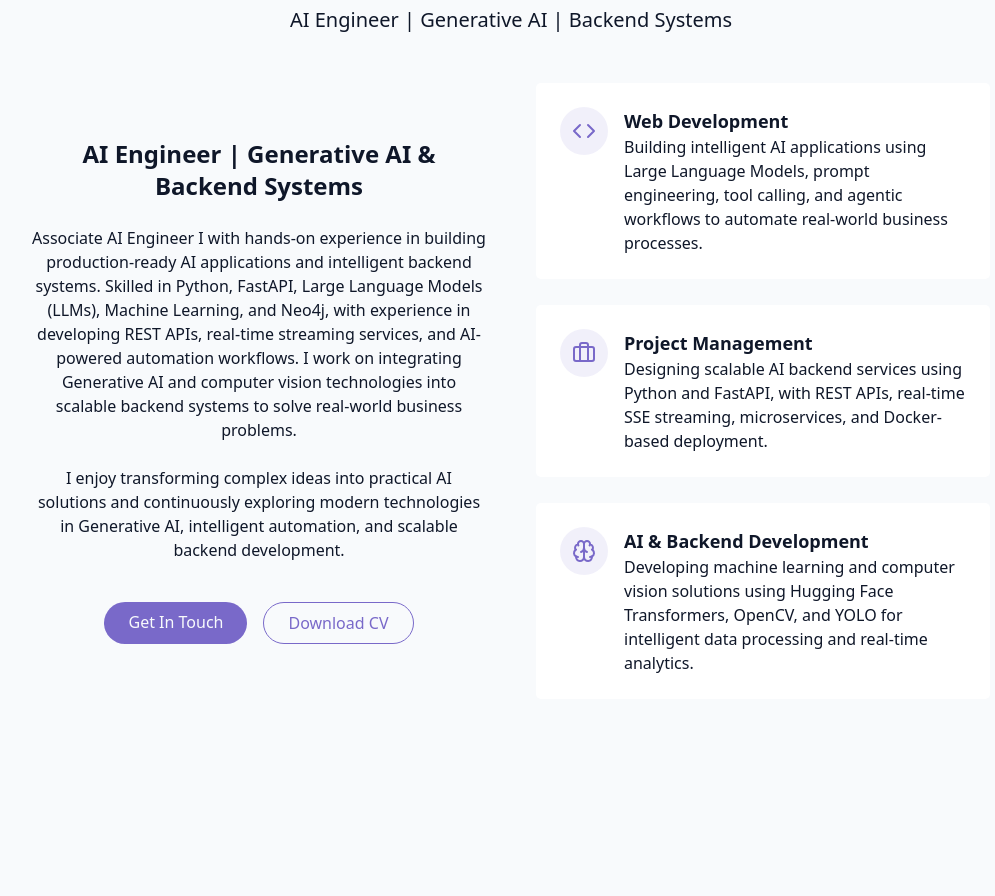
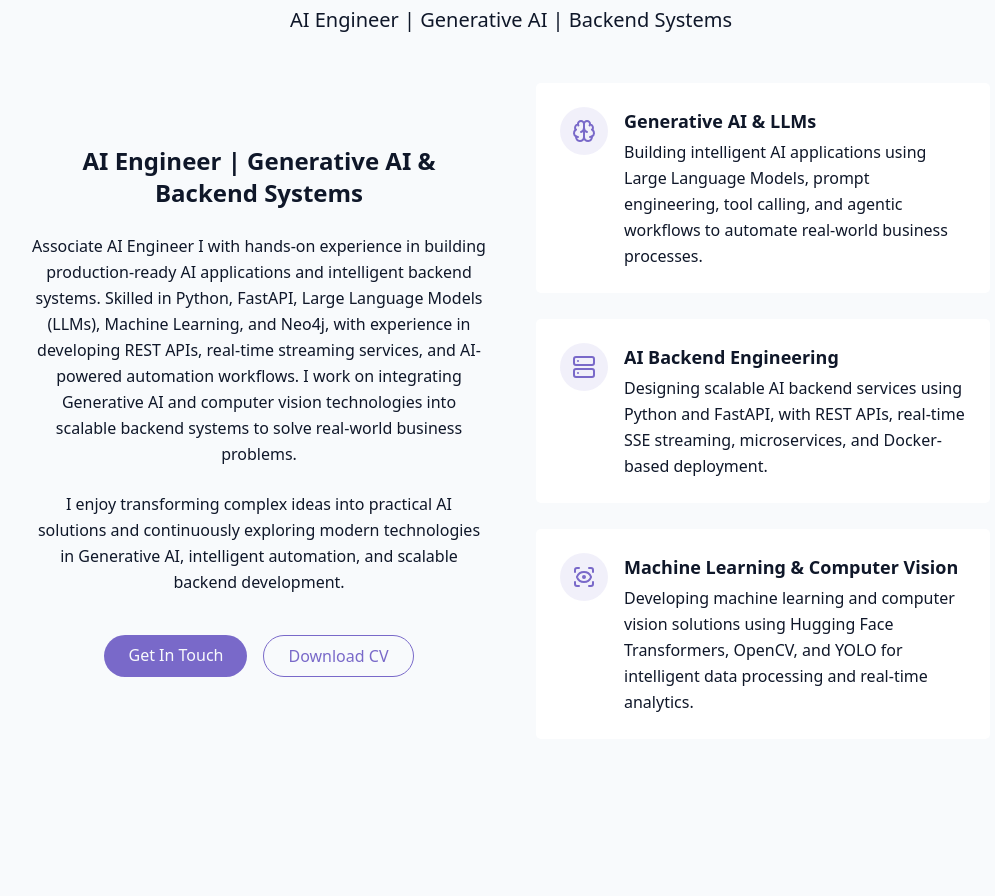
Before and after one commit to anmjain1409/Portfolio, a React (Vite) app: page / in a window 1280 px wide. Shown: the part 938-1834 px from the top of the page, without its empty margins (129-1124 px from the left). Built offline with nearby package versions, Linux system fonts and the light colour scheme.

Commit message:
Update AboutSection.jsx

```diff
--- a/src/components/AboutSection.jsx
+++ b/src/components/AboutSection.jsx
@@ -1,39 +1,43 @@
-import { Briefcase, Code, Brain } from "lucide-react";
+import { Brain, Server, ScanEye } from "lucide-react";
 
 export const AboutSection = () => {
   return (
     <section id="about" className="py-24 px-4 relative">
       <div className="container mx-auto max-w-5xl">
+        {/* Section Header */}
         <h2 className="text-3xl md:text-4xl font-bold mb-2 text-center">
           Hi, I'm <span className="text-primary">Anmol Jain</span>
         </h2>
+
         <h3 className="text-xl text-muted-foreground text-center mb-12">
           AI Engineer | Generative AI | Backend Systems
         </h3>
 
         <div className="grid grid-cols-1 md:grid-cols-2 gap-12 items-center">
+          {/* Left Content */}
           <div className="space-y-6">
             <h3 className="text-2xl font-semibold">
               AI Engineer | Generative AI & Backend Systems
             </h3>
 
-            <p className="text-muted-foreground">
+            <p className="text-muted-foreground leading-relaxed">
               Associate AI Engineer I with hands-on experience in building
               production-ready AI applications and intelligent backend systems.
               Skilled in Python, FastAPI, Large Language Models (LLMs), Machine
               Learning, and Neo4j, with experience in developing REST APIs,
               real-time streaming services, and AI-powered automation workflows.
-              I work on integrating Generative AI and computer vision technologies
-              into scalable backend systems to solve real-world business problems.
-
+              I work on integrating Generative AI and computer vision
+              technologies into scalable backend systems to solve real-world
+              business problems.
             </p>
 
-            <p className="text-muted-foreground">
+            <p className="text-muted-foreground leading-relaxed">
               I enjoy transforming complex ideas into practical AI solutions and
               continuously exploring modern technologies in Generative AI,
               intelligent automation, and scalable backend development.
             </p>
 
+            {/* Action Buttons */}
             <div className="flex flex-col sm:flex-row gap-4 pt-4 justify-center">
               <a href="#contact" className="cosmic-button">
                 Get In Touch
@@ -50,17 +54,24 @@ export const AboutSection = () => {
             </div>
           </div>
 
+          {/* Right Cards */}
           <div className="grid grid-cols-1 gap-6">
             {/* Generative AI & LLMs */}
             <div className="gradient-border p-6 card-hover">
               <div className="flex items-start gap-4">
-                <div className="p-3 rounded-full bg-primary/10">
-                  <Code className="h-6 w-6 text-primary" />
+                <div className="p-3 rounded-full bg-primary/10 shrink-0">
+                  <Brain className="h-6 w-6 text-primary" />
                 </div>
+
                 <div className="text-left">
-                  <h4 className="font-semibold text-lg">Web Development</h4>
-                  <p className="text-muted-foreground">
-                    Building intelligent AI applications using Large Language Models, prompt engineering, tool calling, and agentic workflows to automate real-world business processes.
+                  <h4 className="font-semibold text-lg">
+                    Generative AI & LLMs
+                  </h4>
+
+                  <p className="text-muted-foreground mt-1 leading-relaxed">
+                    Building intelligent AI applications using Large Language
+                    Models, prompt engineering, tool calling, and agentic
+                    workflows to automate real-world business processes.
                   </p>
                 </div>
               </div>
@@ -69,13 +80,19 @@ export const AboutSection = () => {
             {/* AI Backend Engineering */}
             <div className="gradient-border p-6 card-hover">
               <div className="flex items-start gap-4">
-                <div className="p-3 rounded-full bg-primary/10">
-                  <Briefcase className="h-6 w-6 text-primary" />
+                <div className="p-3 rounded-full bg-primary/10 shrink-0">
+                  <Server className="h-6 w-6 text-primary" />
                 </div>
+
                 <div className="text-left">
-                  <h4 className="font-semibold text-lg">Project Management</h4>
-                  <p className="text-muted-foreground">
-                    Designing scalable AI backend services using Python and FastAPI, with REST APIs, real-time SSE streaming, microservices, and Docker-based deployment.
+                  <h4 className="font-semibold text-lg">
+                    AI Backend Engineering
+                  </h4>
+
+                  <p className="text-muted-foreground mt-1 leading-relaxed">
+                    Designing scalable AI backend services using Python and
+                    FastAPI, with REST APIs, real-time SSE streaming,
+                    microservices, and Docker-based deployment.
                   </p>
                 </div>
               </div>
@@ -84,13 +101,19 @@ export const AboutSection = () => {
             {/* Machine Learning & Computer Vision */}
             <div className="gradient-border p-6 card-hover">
               <div className="flex items-start gap-4">
-                <div className="p-3 rounded-full bg-primary/10">
-                  <Brain className="h-6 w-6 text-primary" />
+                <div className="p-3 rounded-full bg-primary/10 shrink-0">
+                  <ScanEye className="h-6 w-6 text-primary" />
                 </div>
+
                 <div className="text-left">
-                  <h4 className="font-semibold text-lg">AI & Backend Development</h4>
-                  <p className="text-muted-foreground">
-                    Developing machine learning and computer vision solutions using Hugging Face Transformers, OpenCV, and YOLO for intelligent data processing and real-time analytics.
+                  <h4 className="font-semibold text-lg">
+                    Machine Learning & Computer Vision
+                  </h4>
+
+                  <p className="text-muted-foreground mt-1 leading-relaxed">
+                    Developing machine learning and computer vision solutions
+                    using Hugging Face Transformers, OpenCV, and YOLO for
+                    intelligent data processing and real-time analytics.
                   </p>
                 </div>
               </div>
```
